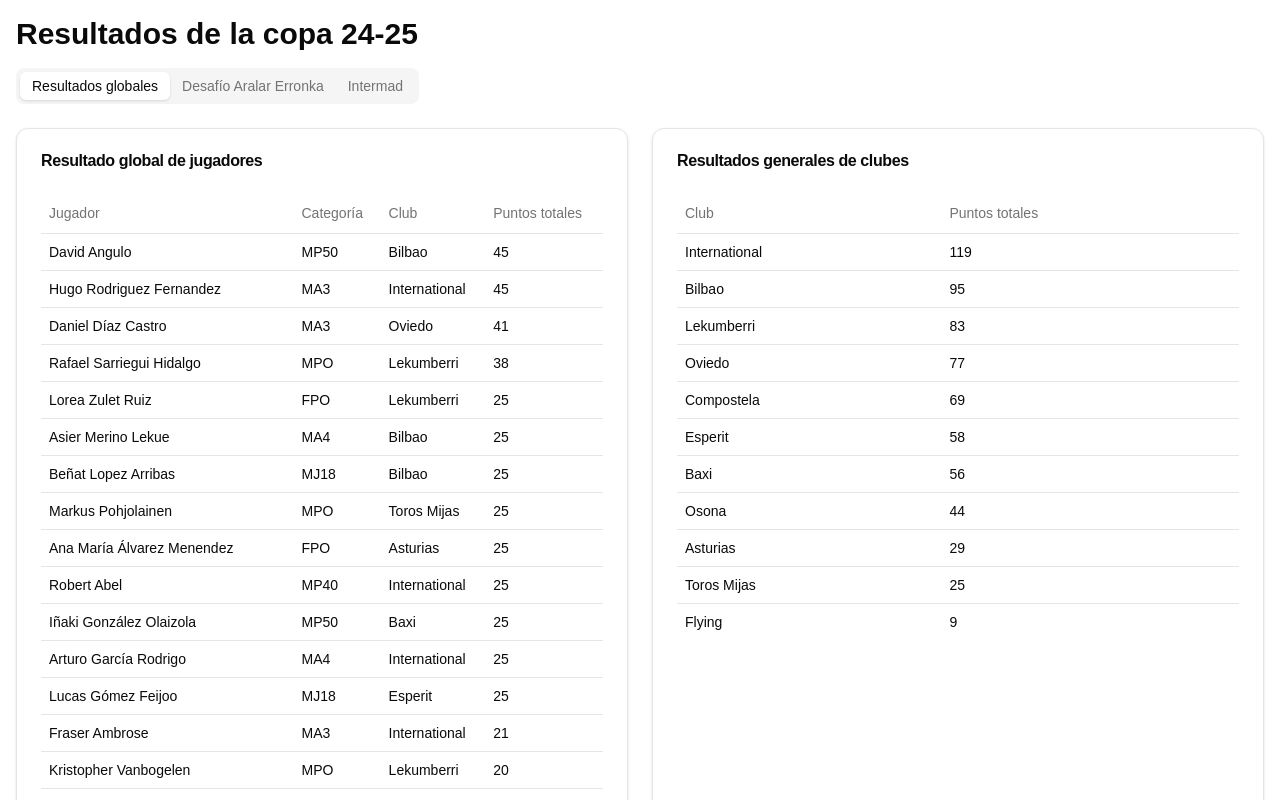
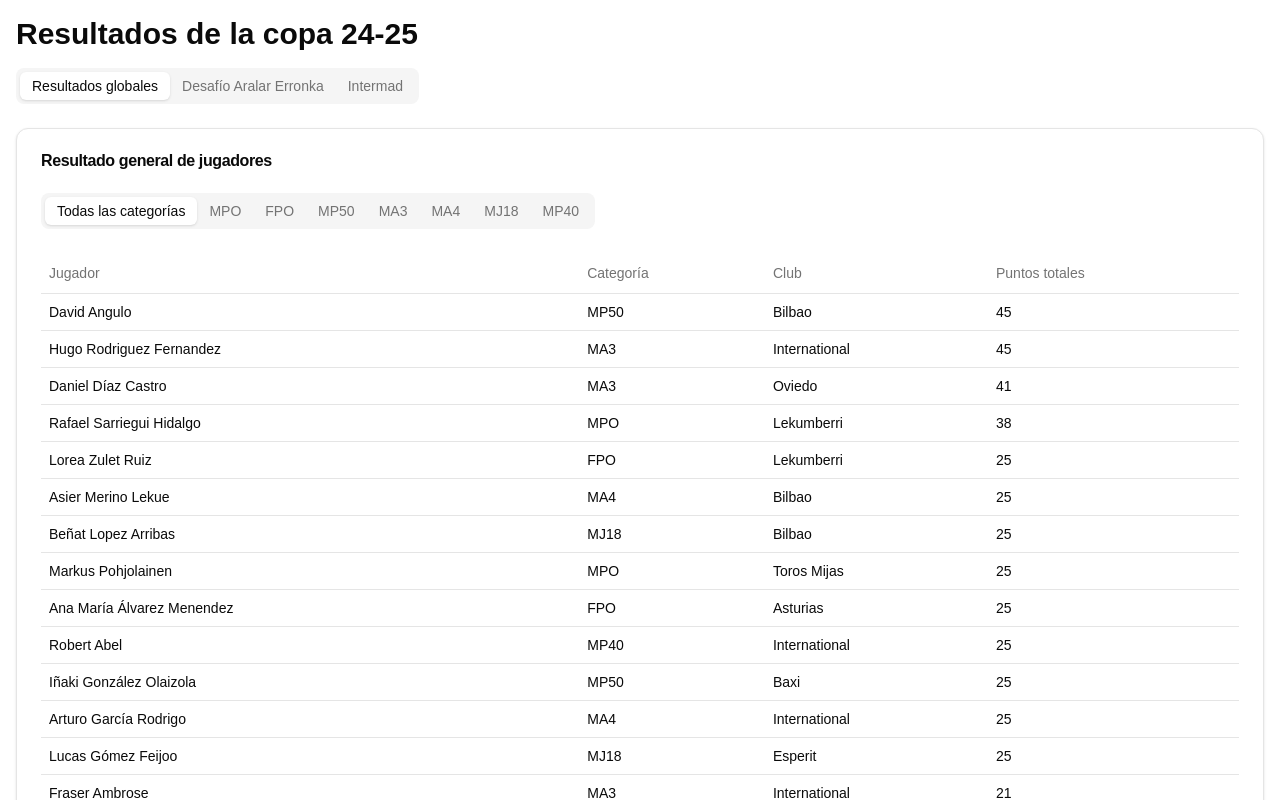
Before and after one commit to fedejsoren/aedg-copa-24-25, a Next.js app: page / in a window 1280 px wide. Shown: the top 800 px of the page. Built offline with nearby package versions, Linux system fonts and the light colour scheme.

Commit message:
Añade los resultados generales

```diff
--- a/app/page.tsx
+++ b/app/page.tsx
@@ -96,6 +96,7 @@ const tournaments: Tournament[] = [
 
 export default function TournamentResults() {
   const [selectedTournament, setSelectedTournament] = useState<Tournament | null>(null)
+  const [selectedOverallCategory, setSelectedOverallCategory] = useState<string | null>(null)
 
   const calculatePoints = (position: number) => {
     if (position === 1) return 25
@@ -158,10 +159,7 @@ export default function TournamentResults() {
       .sort((a, b) => b.points - a.points)
   }
 
-  const categories = selectedTournament
-    ? Array.from(new Set(selectedTournament.results.map(r => r.category)))
-    : []
-
+  const categories = Array.from(new Set(tournaments.flatMap(t => t.results.map(r => r.category))))
   const overallPlayerResults = calculateOverallPlayerResults()
   const overallClubResults = calculateOverallClubResults()
 
@@ -256,12 +254,22 @@ export default function TournamentResults() {
           </Card>
         </div>
       ) : (
-        <div className="grid grid-cols-1 md:grid-cols-2 gap-6">
+        <div className="space-y-6">
           <Card>
             <CardHeader>
-              <CardTitle>Resultado global de jugadores</CardTitle>
+              <CardTitle>Resultado general de jugadores</CardTitle>
             </CardHeader>
             <CardContent>
+              <Tabs defaultValue="all" className="w-full">
+                <TabsList className="mb-4">
+                  <TabsTrigger value="all" onClick={() => setSelectedOverallCategory(null)}>Todas las categorías</TabsTrigger>
+                  {categories.map(category => (
+                    <TabsTrigger key={category} value={category} onClick={() => setSelectedOverallCategory(category)}>
+                      {category}
+                    </TabsTrigger>
+                  ))}
+                </TabsList>
+                <TabsContent value="all">
                   <Table>
                     <TableHeader>
                       <TableRow>
@@ -282,6 +290,32 @@ export default function TournamentResults() {
                       ))}
                     </TableBody>
                   </Table>
+                </TabsContent>
+                {categories.map(category => (
+                  <TabsContent key={category} value={category}>
+                    <Table>
+                      <TableHeader>
+                        <TableRow>
+                          <TableHead>Jugador</TableHead>
+                          <TableHead>Club</TableHead>
+                          <TableHead>Puntos totales</TableHead>
+                        </TableRow>
+                      </TableHeader>
+                      <TableBody>
+                        {overallPlayerResults
+                          .filter(result => result.category === category)
+                          .map((result, index) => (
+                            <TableRow key={index}>
+                              <TableCell>{result.player}</TableCell>
+                              <TableCell>{result.club}</TableCell>
+                              <TableCell>{result.totalPoints}</TableCell>
+                            </TableRow>
+                          ))}
+                      </TableBody>
+                    </Table>
+                  </TabsContent>
+                ))}
+              </Tabs>
             </CardContent>
           </Card>
 
```
Lines whose indentation alone changed are shown as unchanged.
